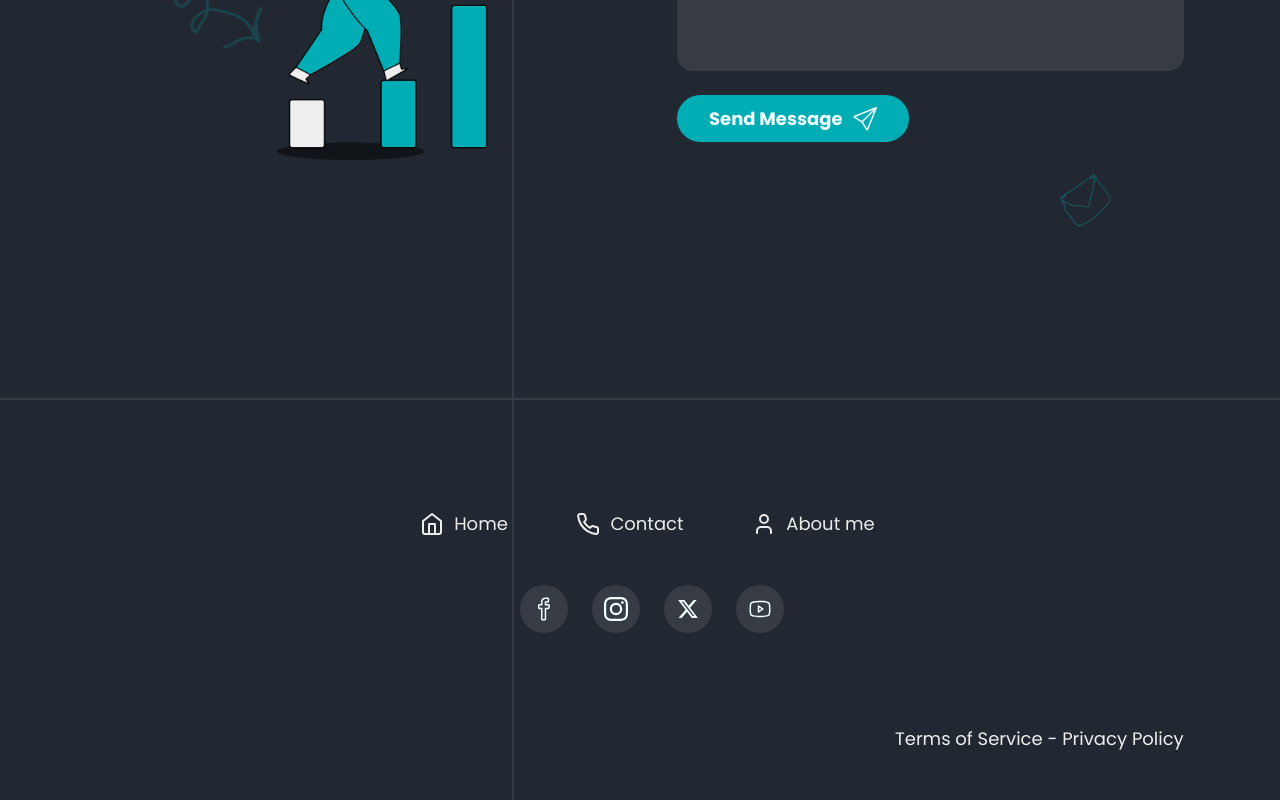
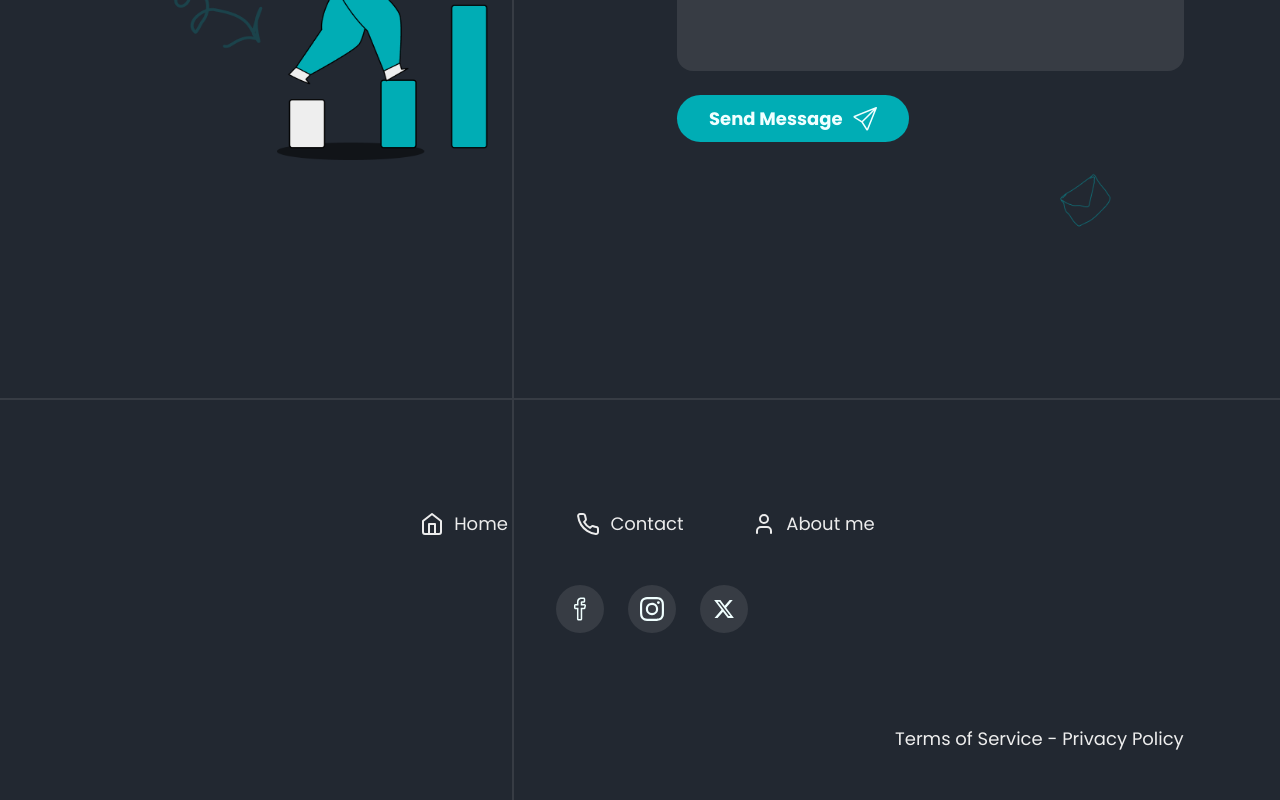
Before and after one commit to Maiky33/Portfolio2026, a React (Vite) app: page / in a window 1280 px wide. Shown: the part 3696-4496 px from the top of the page. Built offline with nearby package versions, Linux system fonts and the light colour scheme.

Commit message:
changes portafolio

```diff
--- a/src/Components/Fotter.tsx
+++ b/src/Components/Fotter.tsx
@@ -7,7 +7,6 @@ import { FiPhone } from "react-icons/fi";
 import { SlSocialFacebook } from "react-icons/sl";
 import { SiInstagram } from "react-icons/si";
 import { RiTwitterXFill } from "react-icons/ri";
-import { PiYoutubeLogo } from "react-icons/pi";
 import {motion} from "framer-motion"
 
 import {scrollToSection} from "../utils/scrollToSection"
@@ -49,14 +48,11 @@ function Fotter() {
             <a href='https://www.facebook.com/maicoljessid.barreragonzales?locale=es_LA' target='_blank'>
                 <SlSocialFacebook />
             </a>
-            <a href='https://www.instagram.com/soymaiky_7/' target='_blank'>
+            <a href='https://www.instagram.com/1maiky_3/' target='_blank'>
                 <SiInstagram/>
             </a>
             <a href='https://x.com/MaicolB62723424' target='_blank'>
                 <RiTwitterXFill/>
-            </a>
-            <a href='https://www.youtube.com/@SoyMaiky_7' target='_blank'>
-                <PiYoutubeLogo/>
             </a>
         </div>
         <p className='privacy'>Terms of Service - Privacy Policy</p>
```
